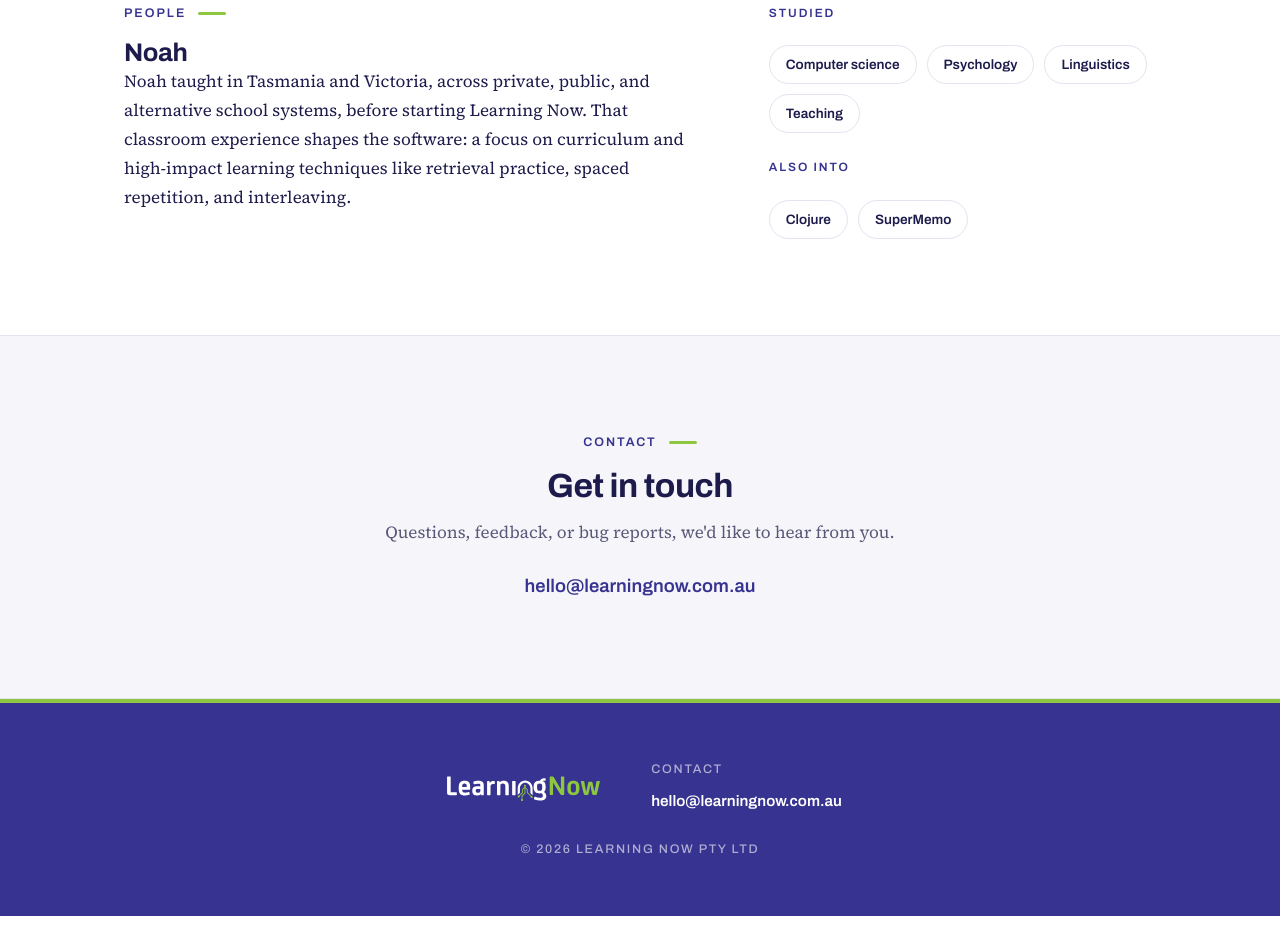
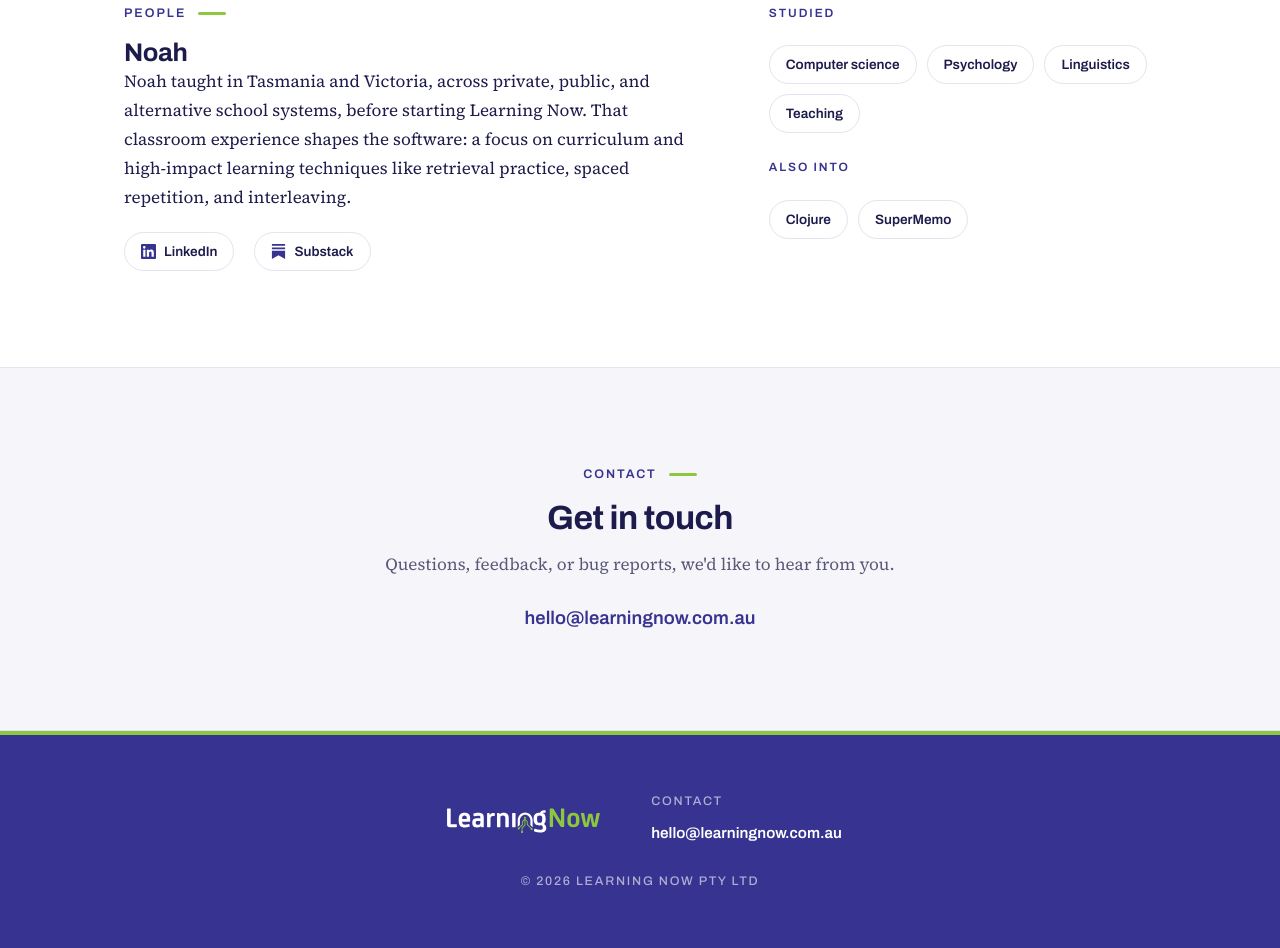
Before and after one commit to learningnow-admin/learningnow, a plain HTML site: page index.html in a window 1280 px wide. Shown: the part 2467-3415 px from the top of the page. Before the commit the page ends 3383 px from the top, so only its background shows below. Drawn offline with Linux system fonts and the light colour scheme.

Commit message:
Add LinkedIn and Substack links to People section

```diff
--- a/index.html
+++ b/index.html
@@ -208,6 +208,40 @@
               curriculum and high-impact learning techniques like retrieval
               practice, spaced repetition, and interleaving.
             </p>
+            <ul class="person-links">
+              <li>
+                <a
+                  href="https://www.linkedin.com/in/noah-johnstone-046ab8409"
+                  target="_blank"
+                  rel="noopener"
+                  aria-label="Noah on LinkedIn"
+                >
+                  <svg viewBox="0 0 24 24" aria-hidden="true" focusable="false">
+                    <path
+                      fill="currentColor"
+                      d="M20.45 20.45h-3.56v-5.57c0-1.33-.03-3.04-1.85-3.04-1.85 0-2.14 1.45-2.14 2.94v5.67H9.35V9h3.41v1.56h.05a3.74 3.74 0 0 1 3.37-1.85c3.6 0 4.27 2.37 4.27 5.46v6.28zM5.34 7.43a2.07 2.07 0 1 1 0-4.13 2.07 2.07 0 0 1 0 4.13zM7.12 20.45H3.55V9h3.57v11.45zM22.22 0H1.77C.79 0 0 .77 0 1.72v20.56C0 23.23.79 24 1.77 24h20.45c.98 0 1.78-.77 1.78-1.72V1.72C24 .77 23.2 0 22.22 0z"
+                    />
+                  </svg>
+                  <span>LinkedIn</span>
+                </a>
+              </li>
+              <li>
+                <a
+                  href="https://substack.com/@noah920004"
+                  target="_blank"
+                  rel="noopener"
+                  aria-label="Noah on Substack"
+                >
+                  <svg viewBox="0 0 24 24" aria-hidden="true" focusable="false">
+                    <path
+                      fill="currentColor"
+                      d="M22.539 8.242H1.46V5.406h21.08v2.836zM1.46 10.812V24L12 18.11 22.54 24V10.812H1.46zM22.539 0H1.46v2.836h21.08V0z"
+                    />
+                  </svg>
+                  <span>Substack</span>
+                </a>
+              </li>
+            </ul>
           </div>
           <div class="values">
             <div class="values-group">
--- a/styles.css
+++ b/styles.css
@@ -421,6 +421,41 @@ a:focus-visible,
   border-bottom: 1px solid var(--line);
 }
 
+.person-links {
+  list-style: none;
+  display: flex;
+  flex-wrap: wrap;
+  gap: 20px;
+  margin-top: 20px;
+}
+
+.person-links a {
+  display: inline-flex;
+  align-items: center;
+  gap: 8px;
+  font-family: var(--display);
+  font-size: 0.85rem;
+  font-weight: 600;
+  color: var(--ink);
+  text-decoration: none;
+  background-color: #ffffff;
+  border: 1px solid var(--line);
+  border-radius: 999px;
+  padding: 7px 16px;
+  transition: border-color 0.15s ease, color 0.15s ease;
+}
+
+.person-links a svg {
+  width: 15px;
+  height: 15px;
+  color: var(--indigo);
+}
+
+.person-links a:hover {
+  color: var(--indigo);
+  border-color: var(--indigo);
+}
+
 /* ── About ──────────────────────────────────────────── */
 
 .about {
```
